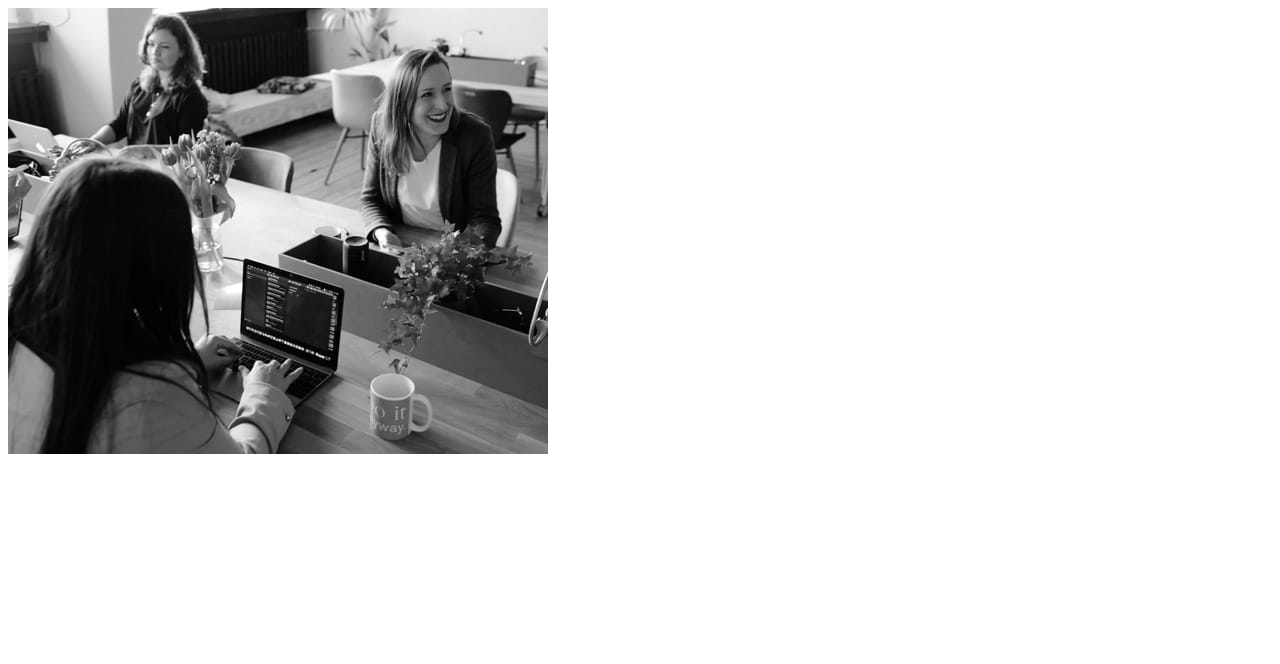
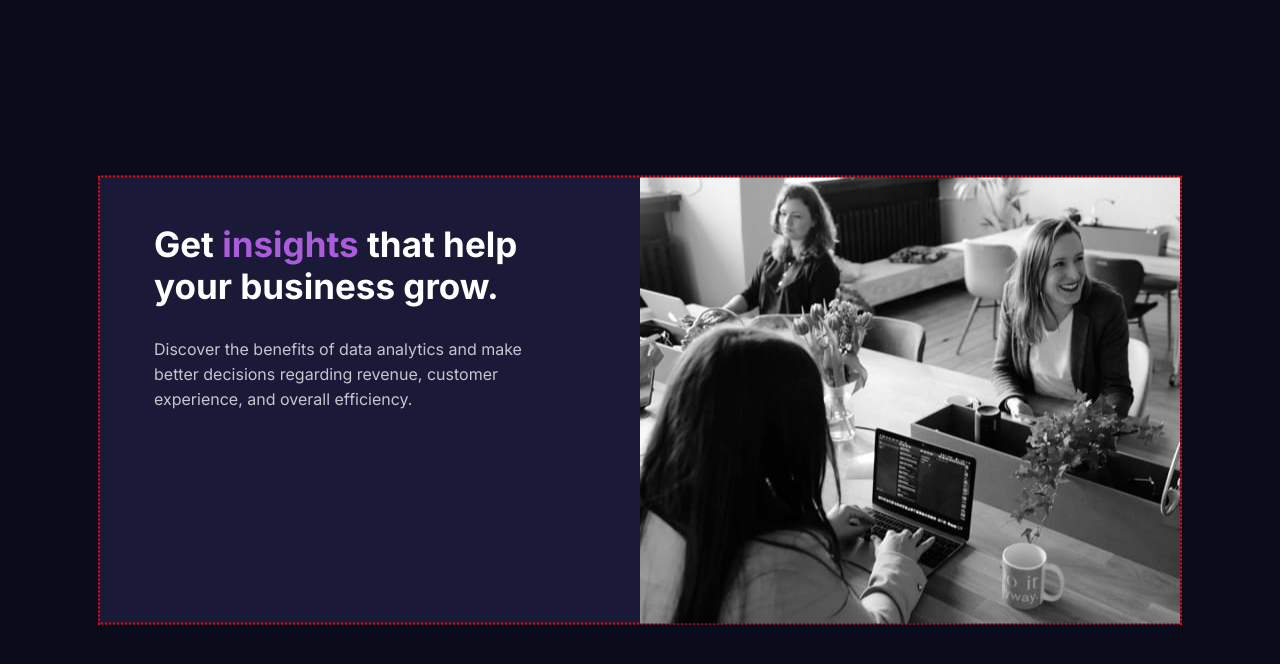
Before and after one commit to xKMx1/1_Frontend_Mentor, a plain HTML site: page index.html in a window 1280 px wide. Drawn offline with Linux system fonts and the light colour scheme.

Commit message:
next changes

```diff
--- a/index.html
+++ b/index.html
@@ -9,10 +9,16 @@
 </head>
 <body>
     <div class="main">
-        <div class="text"></div>
+        <div class="text">
+            <h1>Get <span class="accent">insights</span> that help your business grow.</h1>
+            <p>Discover the benefits of data analytics and make better decisions regarding revenue, customer experience, and overall
+            efficiency.</p>
+            <!-- <p class="123">10k+
+            COMPANIES314
+            TEMPLATES12M+
+            QUERIES</p> -->
+        </div>
         <img src="./images/image-header-desktop.jpg" alt="picture of people">
     </div>
-
-
 </body>
 </html>
--- a/styles.css
+++ b/styles.css
@@ -0,0 +1,47 @@
+@import url('https://fonts.googleapis.com/css2?family=Inter:wght@400;700&family=Lexend+Deca&display=swap');
+/* font-family: 'Inter', sans-serif;
+    font-family: 'Lexend Deca', sans-serif; */
+* {
+  padding: 0;
+  margin: 0;
+}
+body {
+  background-color: hsl(233, 47%, 7%);
+}
+.main {
+  background-color: hsl(244, 38%, 16%);
+  border: 2px dotted red;
+  width: 1080px;
+  height: 445px;
+  position: absolute;
+  top: 50%;
+  left: 50%;
+  transform: translate(-50%, -50%);
+}
+.text {
+  position: relative;
+  width: 35%;
+  height: 80%;
+  color: hsl(0, 0%, 100%);
+  float: left;
+  top: 10%;
+  bottom: 10%;
+  left: 5%;
+  right: 10%;
+}
+h1 {
+  font-family: 'Inter', sans-serif;
+  font-size: 35px;
+}
+.accent {
+  color: hsl(277, 64%, 61%);
+}
+p {
+  font-family: 'Inter', sans-serif;
+  line-height: 25px;
+  margin-top: 30px;
+  color: hsla(0, 0%, 100%, 0.75);
+}
+img {
+  float: right;
+}
```
Also changed, not shown: 3 other files.
